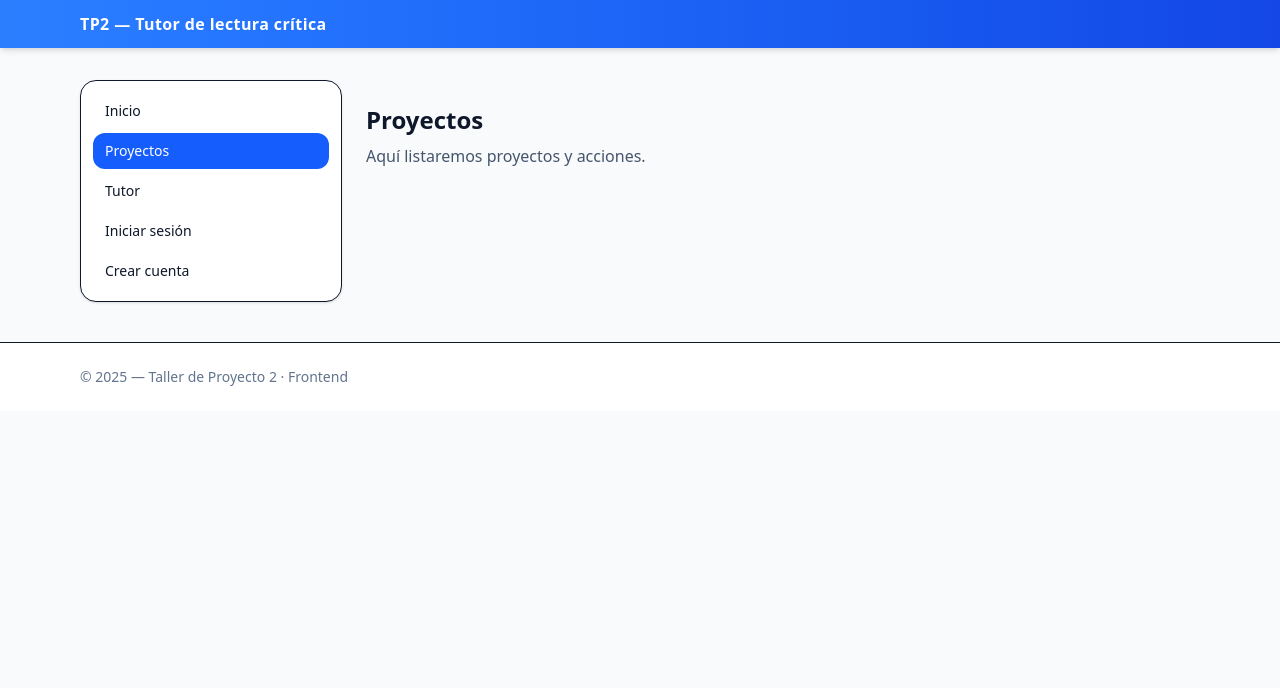
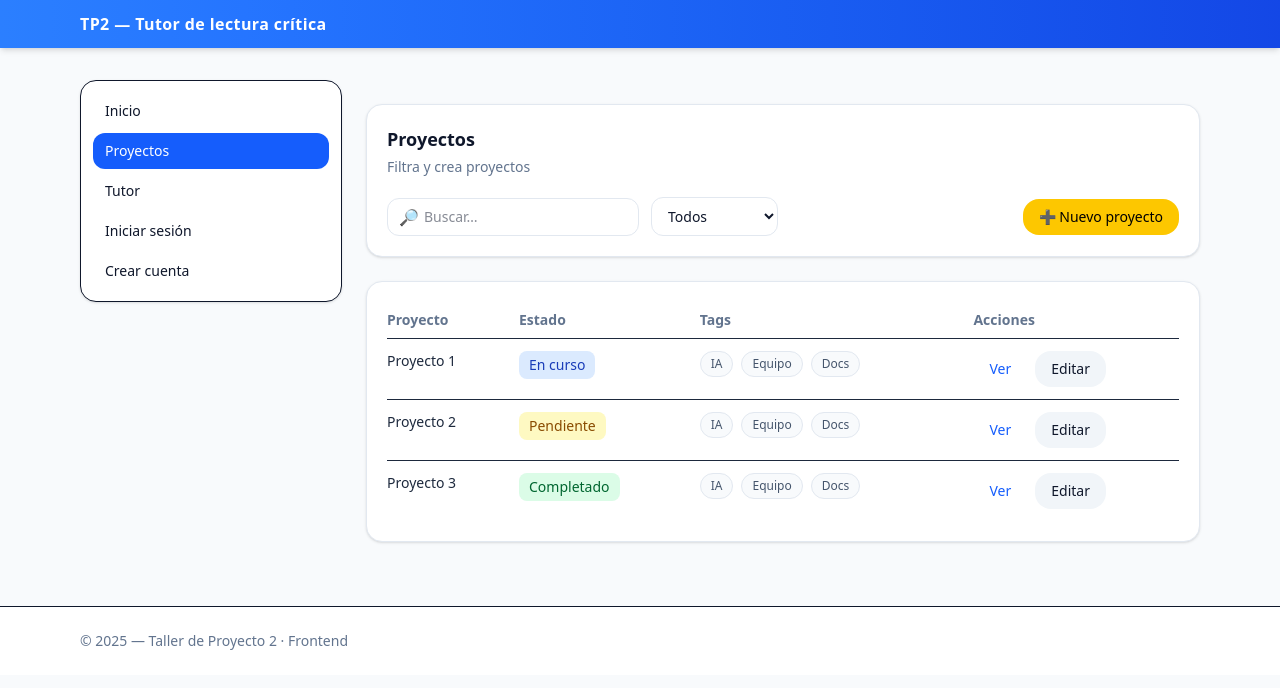
Before and after one commit to Yorshgamer/tptutor, a React (Vite) app in the folder frontend/: page /projects in a window 1280 px wide. Shown: the top 688 px of the page. Built offline with nearby package versions, Linux system fonts and the light colour scheme.

Commit message:
Mejorando los pages: Home, Projects, Tutor, Login y Register

```diff
--- a/frontend/src/pages/Home.tsx
+++ b/frontend/src/pages/Home.tsx
@@ -1,19 +1,24 @@
+import React from "react";
 import Card from "../components/Card";
+import Tag from "../components/Tag";
 
 export default function Home() {
   return (
-    <section className="grid gap-6 md:grid-cols-2">
-      <Card title="Estado">
-        <p className="text-slate-600">
-          Frontend TP2 listo con Tailwind v4 (solo tema claro).
-        </p>
-      </Card>
-      <Card title="Colores">
-        <div className="flex gap-3">
-          <span className="px-3 py-2 rounded-2xl bg-primary text-white">Primario</span>
-          <span className="px-3 py-2 rounded-2xl bg-accent text-black">Acento</span>
+    <div className="space-y-6">
+      <Card className="overflow-hidden">
+        <div className="relative isolate -m-5 p-8 md:p-10">
+          <div className="absolute inset-0 bg-gradient-to-r from-blue-50 via-blue-100 to-blue-200" />
+          <div className="relative">
+            <h2 className="text-2xl font-bold">Bienvenido 👋</h2>
+            <p className="mt-2 max-w-2xl text-slate-700">
+              Frontend TP2 — tema claro, header con gradiente, sidebar responsive, tarjetas y formularios base.
+            </p>
+            <div className="mt-5 flex flex-wrap items-center gap-2">
+              <Tag>Responsive</Tag><Tag>Accesible</Tag><Tag>Moderno</Tag>
+            </div>
+          </div>
         </div>
       </Card>
-    </section>
+    </div>
   );
 }
--- a/frontend/src/pages/Login.tsx
+++ b/frontend/src/pages/Login.tsx
@@ -1,8 +1,26 @@
+import React from "react";
+import Card from "../components/Card";
+import Button from "../components/Button";
+
 export default function Login() {
   return (
-    <section className="space-y-2">
-      <h2 className="text-2xl font-semibold">Iniciar sesión</h2>
-      <p className="text-slate-600">Pronto: formulario con validación.</p>
-    </section>
+    <div className="max-w-md">
+      <Card title="Iniciar sesión">
+        <form className="space-y-4" onSubmit={(e)=>{e.preventDefault();}}>
+          <div>
+            <label htmlFor="email" className="block text-sm font-medium mb-1">Correo</label>
+            <input id="email" type="email" required
+              className="w-full rounded-xl border border-slate-200 bg-white px-3 py-2 text-sm focus:outline-none focus:ring-2 focus:ring-blue-600"
+              placeholder="tu@correo.com" />
+          </div>
+          <div>
+            <label htmlFor="pass" className="block text-sm font-medium mb-1">Contraseña</label>
+            <input id="pass" type="password" required minLength={6}
+              className="w-full rounded-xl border border-slate-200 bg-white px-3 py-2 text-sm focus:outline-none focus:ring-2 focus:ring-blue-600" />
+          </div>
+          <Button type="submit" className="w-full">➡️ Entrar</Button>
+        </form>
+      </Card>
+    </div>
   );
 }
--- a/frontend/src/pages/Projects.tsx
+++ b/frontend/src/pages/Projects.tsx
@@ -1,8 +1,61 @@
+import React from "react";
+import Card from "../components/Card";
+import Tag from "../components/Tag";
+import Button from "../components/Button";
+
 export default function Projects() {
   return (
-    <section className="space-y-2">
-      <h2 className="text-2xl font-semibold">Proyectos</h2>
-      <p className="text-slate-600">Aquí listaremos proyectos y acciones.</p>
-    </section>
+    <div className="space-y-6">
+      <Card title="Proyectos" subtitle="Filtra y crea proyectos">
+        <div className="flex flex-wrap items-center gap-3">
+          <div className="relative">
+            <span className="pointer-events-none absolute left-3 top-1/2 -translate-y-1/2 text-slate-400">🔎</span>
+            <input
+              className="pl-9 rounded-xl border border-slate-200 bg-white px-3 py-2 text-sm focus:outline-none focus:ring-2 focus:ring-blue-600"
+              placeholder="Buscar…"
+            />
+          </div>
+          <select className="rounded-xl border border-slate-200 bg-white px-3 py-2 text-sm focus:outline-none focus:ring-2 focus:ring-blue-600">
+            <option>Todos</option><option>En curso</option><option>Completado</option><option>Pendiente</option>
+          </select>
+          <div className="ml-auto">
+            <Button variant="secondary">➕ Nuevo proyecto</Button>
+          </div>
+        </div>
+      </Card>
+
+      <Card>
+        <div className="overflow-x-auto">
+          <table className="min-w-full text-sm">
+            <thead>
+              <tr className="text-left text-slate-500">
+                <th className="py-2 pr-4">Proyecto</th>
+                <th className="py-2 pr-4">Estado</th>
+                <th className="py-2 pr-4">Tags</th>
+                <th className="py-2">Acciones</th>
+              </tr>
+            </thead>
+            <tbody className="align-top text-slate-800">
+              {[1,2,3].map(i => (
+                <tr key={i} className="border-t">
+                  <td className="py-3 pr-4 font-medium">Proyecto {i}</td>
+                  <td className="py-3 pr-4">
+                    {i % 3 === 0 ? (
+                      <span className="inline-flex rounded-lg bg-green-100 px-2.5 py-1 text-green-800">Completado</span>
+                    ) : i % 2 === 0 ? (
+                      <span className="inline-flex rounded-lg bg-yellow-100 px-2.5 py-1 text-yellow-800">Pendiente</span>
+                    ) : (
+                      <span className="inline-flex rounded-lg bg-blue-100 px-2.5 py-1 text-blue-800">En curso</span>
+                    )}
+                  </td>
+                  <td className="py-3 pr-4"><div className="flex flex-wrap gap-2"><Tag>IA</Tag><Tag>Equipo</Tag><Tag>Docs</Tag></div></td>
+                  <td className="py-3"><div className="flex gap-2"><Button variant="ghost">Ver</Button><Button variant="subtle">Editar</Button></div></td>
+                </tr>
+              ))}
+            </tbody>
+          </table>
+        </div>
+      </Card>
+    </div>
   );
 }
--- a/frontend/src/pages/Register.tsx
+++ b/frontend/src/pages/Register.tsx
@@ -1,8 +1,37 @@
+import React from "react";
+import Card from "../components/Card";
+import Button from "../components/Button";
+
 export default function Register() {
   return (
-    <section className="space-y-2">
-      <h2 className="text-2xl font-semibold">Crear cuenta</h2>
-      <p className="text-slate-600">Pronto: formulario con validación.</p>
-    </section>
+    <div className="max-w-md">
+      <Card title="Crear cuenta">
+        <form className="space-y-4" onSubmit={(e)=>{e.preventDefault();}}>
+          <div>
+            <label htmlFor="name" className="block text-sm font-medium mb-1">Nombre</label>
+            <input id="name" required
+              className="w-full rounded-xl border border-slate-200 bg-white px-3 py-2 text-sm focus:outline-none focus:ring-2 focus:ring-blue-600"
+              placeholder="Tu nombre" />
+          </div>
+          <div>
+            <label htmlFor="email2" className="block text-sm font-medium mb-1">Correo</label>
+            <input id="email2" type="email" required
+              className="w-full rounded-xl border border-slate-200 bg-white px-3 py-2 text-sm focus:outline-none focus:ring-2 focus:ring-blue-600"
+              placeholder="tu@correo.com" />
+          </div>
+          <div>
+            <label htmlFor="p1" className="block text-sm font-medium mb-1">Contraseña</label>
+            <input id="p1" type="password" required minLength={6}
+              className="w-full rounded-xl border border-slate-200 bg-white px-3 py-2 text-sm focus:outline-none focus:ring-2 focus:ring-blue-600" />
+          </div>
+          <div>
+            <label htmlFor="p2" className="block text-sm font-medium mb-1">Confirmar contraseña</label>
+            <input id="p2" type="password" required minLength={6}
+              className="w-full rounded-xl border border-slate-200 bg-white px-3 py-2 text-sm focus:outline-none focus:ring-2 focus:ring-blue-600" />
+          </div>
+          <Button type="submit" className="w-full" variant="secondary">📝 Registrarme</Button>
+        </form>
+      </Card>
+    </div>
   );
 }
--- a/frontend/src/pages/Tutor.tsx
+++ b/frontend/src/pages/Tutor.tsx
@@ -1,8 +1,21 @@
+import React from "react";
+import Card from "../components/Card";
+import Button from "../components/Button";
+
 export default function Tutor() {
   return (
-    <section className="space-y-2">
-      <h2 className="text-2xl font-semibold">Tutor de Lectura Crítica</h2>
-      <p className="text-slate-600">Zona para cargar texto y actividades.</p>
-    </section>
+    <div className="space-y-6">
+      <Card title="Tutor de Lectura Crítica" subtitle="Carga un texto y evalúa">
+        <label className="block text-sm font-medium text-slate-700 mb-2">Texto a analizar</label>
+        <textarea rows={6}
+          className="w-full rounded-2xl border border-slate-200 bg-white p-3 text-sm focus:outline-none focus:ring-2 focus:ring-blue-600"
+          placeholder="Pega aquí un texto para generar preguntas y evaluar comprensión…"
+        />
+        <div className="mt-3 flex flex-wrap gap-2">
+          <Button>📄 Generar preguntas</Button>
+          <Button variant="secondary">✅ Evaluar</Button>
+        </div>
+      </Card>
+    </div>
   );
 }
```
